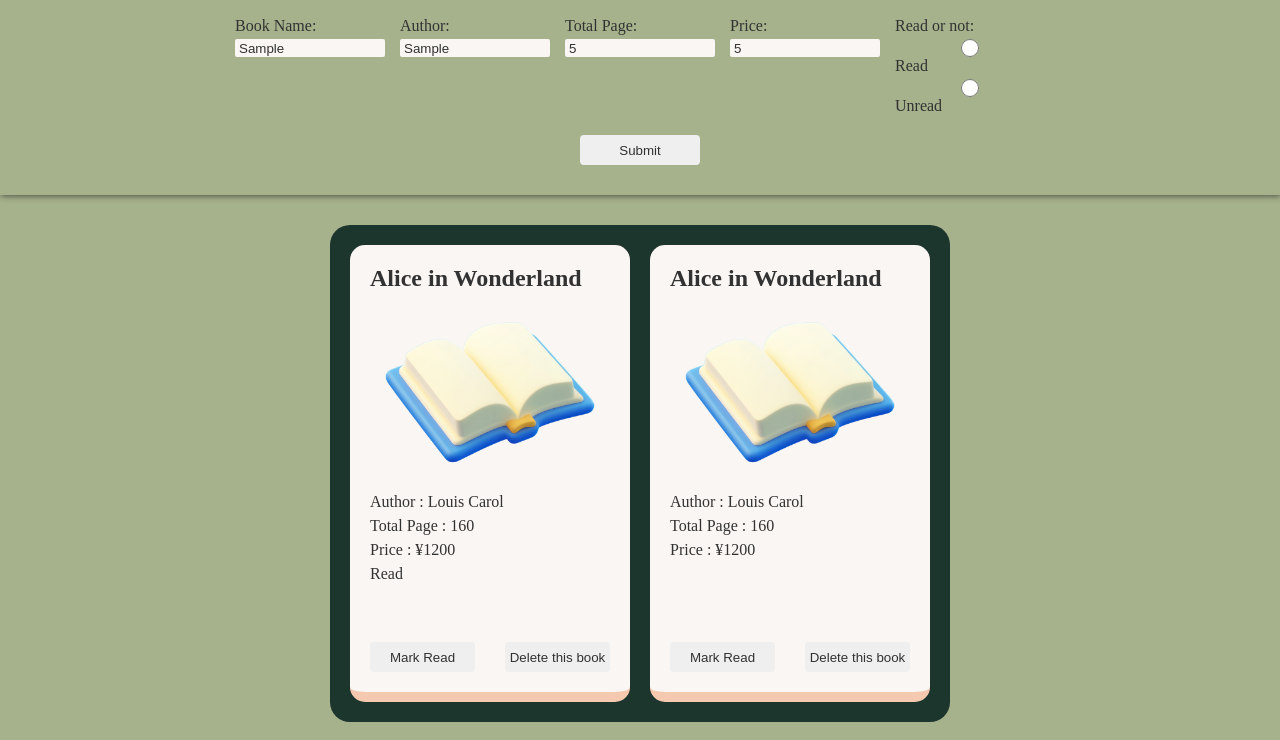
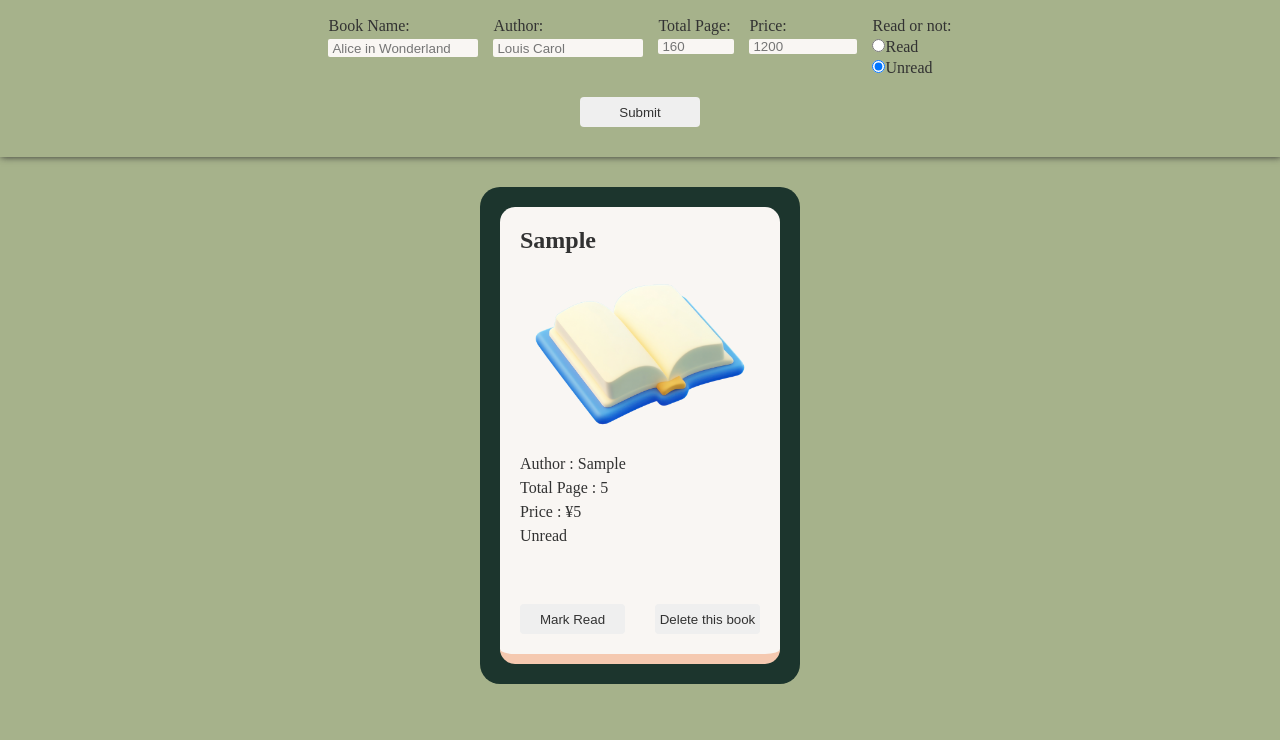
Before and after one commit to taikimen52/top-library, a plain HTML site: page index.html in a window 1280 px wide. Both pictures are taken after typing "Sample", "Sample", "5", "5" into the empty fields and a click on the button "Submit". Shown: the part 60-800 px from the top of the page. Drawn offline with Linux system fonts and the light colour scheme.

Commit message:
Adjusting form style, made eventlistner on form.

```diff
--- a/index.html
+++ b/index.html
@@ -28,13 +28,17 @@
                     <label for="price">Price:</label>
                     <input name="price" id="price" type="number" min="1" max="100000000" placeholder="1200">
                 </div>
-                <div class="read">
+                <div class="readornot">
                     <label for="read">Read or not:</label>
-                    <input type="radio" name="read" value="Read">Read
-                    <input type="radio" name="read" value="Unread">Unread
+                    <div class="read">
+                        <input type="radio" name="read" value="Read">Read
+                    </div>
+                    <div class="unread">
+                        <input type="radio" name="read" value="Unread" checked>Unread
+                    </div>
                 </div>
             </div>
-            <button id="datasubmit" type="button">Submit</button>
+            <button id="datasubmit" type="submit">Submit</button>
         </form>
     </div>
     <div class="display">
--- a/script.js
+++ b/script.js
@@ -8,11 +8,11 @@ const deleteBtn = document.querySelectorAll(".deletebtn");
 function Book(){
 }
 
-// 関数（1関数1タスク）
+
 //form入力された情報を元にBookインスタンスを生成し配列に追加
 function addBookToLibrary(name, author, page, price, read) {
     const currentBook = new Book;
-    currentBook.id = "id_" + crypto.randomUUID();
+    currentBook.id = "id_" + crypto.randomUUID(); //idが数字から始まると後の関数でバグるので回避
     currentBook.name = name;
     currentBook.author = author;
     currentBook.page = page;
@@ -41,10 +41,11 @@ function displayBooks(){
                 <button class="deletebtn">Delete this book</button>
             </div>
         </div>`
+
         contents.innerHTML += bookInfo;
     }
-    // ここでデリート機能を設置
-    setManageBtn();
+    // ここでボタン機能を設置
+    setManageBtns();
 }
 
 // ライブラリから特定のBookを削除する
@@ -71,8 +72,8 @@ function markRead(targetId) {
 }
 
 // 各BookカードのDelete・mark readボタンに機能を実装
-function setManageBtn() {
-    // 全てのデリートボタンを配列に
+function setManageBtns() {
+    // 全てのボタンノードを配列に
     const deleteBtns = document.querySelectorAll(".deletebtn");
     const markReadBtns = document.querySelectorAll(".markreadbtn");
 
@@ -97,15 +98,27 @@ function setManageBtn() {
 }
 
 // イベントリスナー系
-btn.addEventListener("click",(event)=>{
-    event.preventDefault;
+// btn.addEventListener("click",(event)=>{
+//     event.preventDefault;
+//     const bookName = document.querySelector("#bookname").value;
+//     const author = document.querySelector("#author").value;
+//     const page = document.querySelector("#page").valueAsNumber;
+//     const price = document.querySelector("#price").valueAsNumber;
+//     const read = document.querySelector("input[name='read']:checked").value
+//     addBookToLibrary(bookName, author, page, price, read);
+//     form.reset();
+//     displayBooks();
+// } )
+
+form.addEventListener("submit",(event)=>{
+    event.preventDefault();
     const bookName = document.querySelector("#bookname").value;
     const author = document.querySelector("#author").value;
     const page = document.querySelector("#page").valueAsNumber;
     const price = document.querySelector("#price").valueAsNumber;
     const read = document.querySelector("input[name='read']:checked").value
     addBookToLibrary(bookName, author, page, price, read);
+    form.reset();
     console.log(myLibrary)
-    form.reset();
     displayBooks();
 } )
--- a/style.css
+++ b/style.css
@@ -54,13 +54,16 @@ button:hover {
 
 /* インプットフォームのスタイル */
 input {
-    width: 150px;
-    height: 18px;
     background-color: #F9F6F3;
     border-style: none;
     border-radius: 2px;
     padding-left: 4px;
     margin-top: 4px;
+}
+
+input[type="text"] {
+    width: 150px;
+    height: 18px;
 }
 
 /* ディスプレイエリアのスタイル */
@@ -112,3 +115,8 @@ input {
     margin-top: 30px;
     gap: 30px;;
 }
+
+.readornot {
+    display: flex;
+    flex-direction: row;
+}
```
Also changed, not shown: 1 other file.
